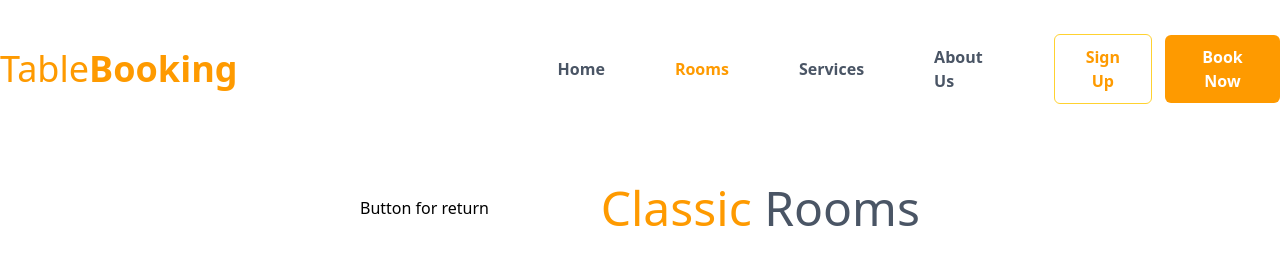
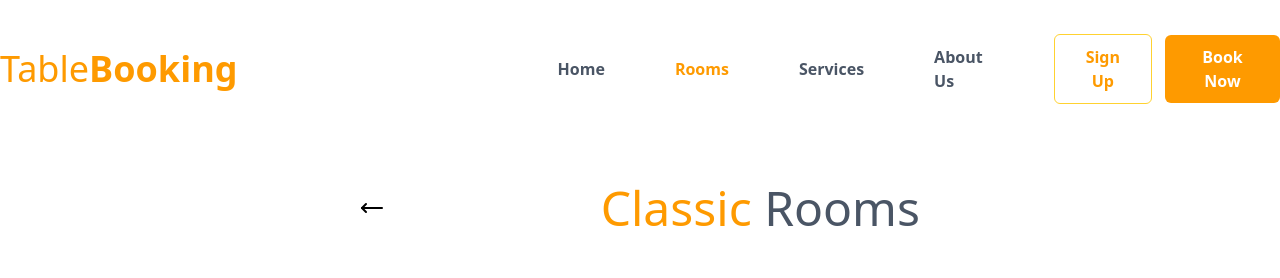
Before and after one commit to shubhamaryal/hm-system, a React (Vite) app: page /rooms/classic in a window 1280 px wide. Shown: the top 278 px of the page. Built offline with nearby package versions, Linux system fonts and the light colour scheme.

Commit message:
add going back functionality on the arrow inside of different room types

```diff
--- a/src/components/ClassicRoomDetails.jsx
+++ b/src/components/ClassicRoomDetails.jsx
@@ -2,6 +2,7 @@ import React from "react";
 import RoomCard from "./RoomCard";
 import Navbar from "./NavBar";
 import { useNavigate } from "react-router-dom";
+import { MoveLeft } from "lucide-react";
 
 const hotelRooms = [
   {
@@ -65,11 +66,18 @@ const hotelRooms = [
 function ClassicRoomDetails() {
   const navigate = useNavigate();
 
+  const handleArrowClick = () => {
+    navigate("/rooms");
+  };
+
   return (
     <>
       <Navbar />
       <div className="flex items-center justify-between mx-90 mt-46">
-        <div>Button for return</div>
+        <MoveLeft
+          onClick={handleArrowClick}
+          className="h-10 cursor-pointer hover:text-amber-400"
+        />
         <div className="text-5xl text-gray-600">
           <span className="text-amber-500">Classic</span> Rooms
         </div>
--- a/src/components/DeluxeRoomDetails.jsx
+++ b/src/components/DeluxeRoomDetails.jsx
@@ -2,6 +2,7 @@ import React from "react";
 import RoomCard from "./RoomCard";
 import Navbar from "./NavBar";
 import { useNavigate } from "react-router-dom";
+import { MoveLeft } from "lucide-react";
 
 const hotelRooms = [
   {
@@ -65,11 +66,18 @@ const hotelRooms = [
 function DeluxeRoomDetails() {
   const navigate = useNavigate();
 
+  const handleArrowClick = () => {
+    navigate("/rooms");
+  };
+
   return (
     <>
       <Navbar />
       <div className="flex items-center justify-between mx-90 mt-46">
-        <div>Button for return</div>
+        <MoveLeft
+          onClick={handleArrowClick}
+          className="h-10 cursor-pointer hover:text-amber-400"
+        />
         <div className="text-5xl text-gray-600">
           <span className="text-amber-500">Deluxe</span> Rooms
         </div>
--- a/src/components/SuiteRoomDetails.jsx
+++ b/src/components/SuiteRoomDetails.jsx
@@ -2,6 +2,7 @@ import React from "react";
 import RoomCard from "./RoomCard";
 import Navbar from "./NavBar";
 import { useNavigate } from "react-router-dom";
+import { MoveLeft } from "lucide-react";
 
 const hotelRooms = [
   {
@@ -65,11 +66,18 @@ const hotelRooms = [
 function SuiteRoomDetails() {
   const navigate = useNavigate();
 
+  const handleArrowClick = () => {
+    navigate("/rooms");
+  };
+
   return (
     <>
       <Navbar />
       <div className="flex items-center justify-between mx-90 mt-46">
-        <div>Button for return</div>
+        <MoveLeft
+          onClick={handleArrowClick}
+          className="h-10 cursor-pointer hover:text-amber-400"
+        />
         <div className="text-5xl text-gray-600">
           <span className="text-amber-500">Suite</span> Rooms
         </div>
```
